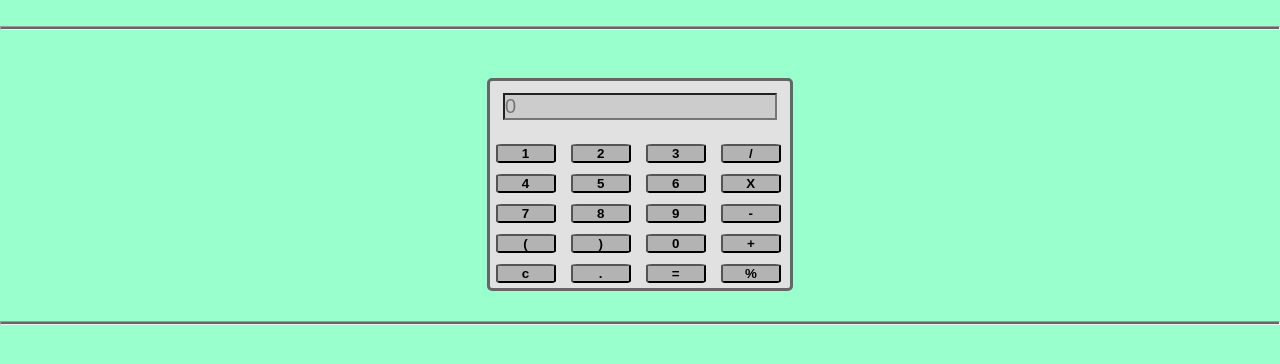
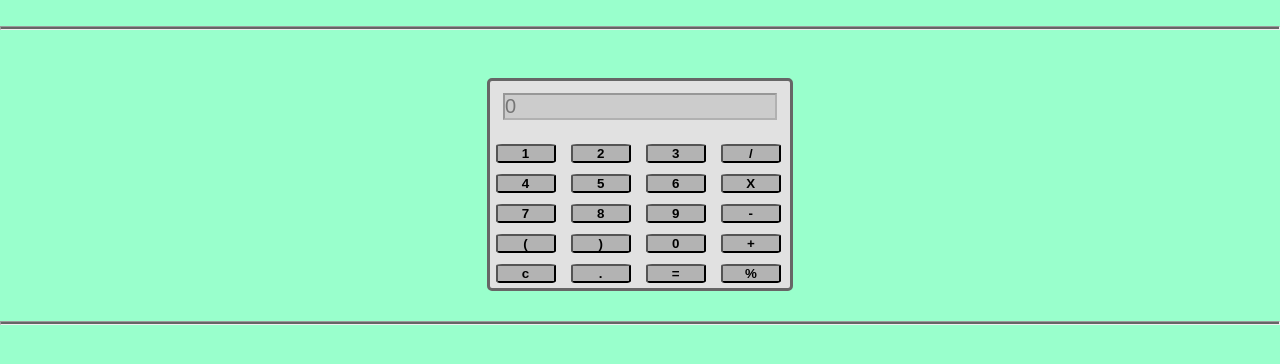
Before and after one commit to Napat/calculator_webdevnewbie, a plain HTML site: page calculator/index.html in a window 1280 px wide. Shown: the part 94-458 px from the top of the page. Drawn offline with Linux system fonts and the light colour scheme.

Commit message:
disabled output to prevent keyboard input, css change output defaut color, fixed button period(.) bug

```diff
--- a/calculator/index.html
+++ b/calculator/index.html
@@ -13,7 +13,8 @@
     <hr/><br/>
     <div id="container">
         <form name="calc">
-            <input type="text" name="output" placeholder="0" />
+            <!-- Only accept input from ui: disabled input text to prevent keyboard(easy method but easily hacked) -->
+            <input type="text" name="output" placeholder="0" disabled="disabled"/>
             <br/>
 
             <input type="button" value=" 1 " onclick="entries('1')" />
@@ -41,7 +42,7 @@
             <br/>
 
             <input type="button" value=" c " onclick="erase()" />
-            <input type="button" value=" . " onclick="entries('0')" />
+            <input type="button" value=" . " onclick="entries('.')" />
             <input type="button" value=" = " onclick="calculate()" />
             <input type="button" value=" % " onclick="entries('%')" />
             <br/>
--- a/calculator/main.css
+++ b/calculator/main.css
@@ -50,6 +50,12 @@ input[type=button] {
    /*  border-width: 0px; */
 }
 
+/* Pseudo-classes Selector: mouse over */
 input[type=button]:hover {
     background-color: #8c8c8c;
 }
+
+/* Pseudo-classes Selector: input with disabled prop then change default color */
+input[type="text"]:disabled {
+    color: black;
+}
```
